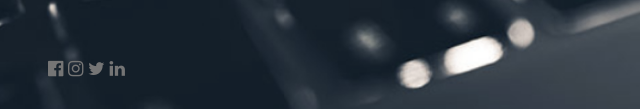
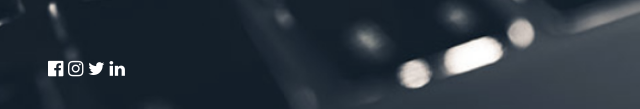
Before and after one commit to SLO2022/softslo, a plain HTML site: page index.html in a window 1280 px wide. Shown: the part 691-800 px from the top of the page, 0-640 px from the left. Drawn offline with nearby package versions, Linux system fonts and the light colour scheme.

Commit message:
fa update to white

```diff
--- a/index.html
+++ b/index.html
@@ -92,7 +92,7 @@
       <span class="w3-large">Stop wasting valuable time with projects that just aren't you.</span>
       <p><a href="#contact" class="w3-button w3-white w3-padding-large w3-large w3-margin-top w3-opacity w3-hover-opacity-off">Learn more and start today</a></p>
     </div>
-    <div class="w3-display-bottomleft w3-text-grey w3-large" style="padding:24px 48px">
+    <div class="w3-display-bottomleft w3-text-white w3-large" style="padding:24px 48px">
       <a class="fa fa-facebook-official w3-hover-opacity" href="https://www.facebook.com/profile.php?id=100088512782774" style="text-decoration: none;"></a>
       <a class="fa fa-instagram w3-hover-opacity" href="https://www.instagram.com/softslo_/" style="text-decoration: none;"></a>
       <a class="fa fa-twitter w3-hover-opacity" href="https://twitter.com/softslo" style="text-decoration: none;"></a>
```
